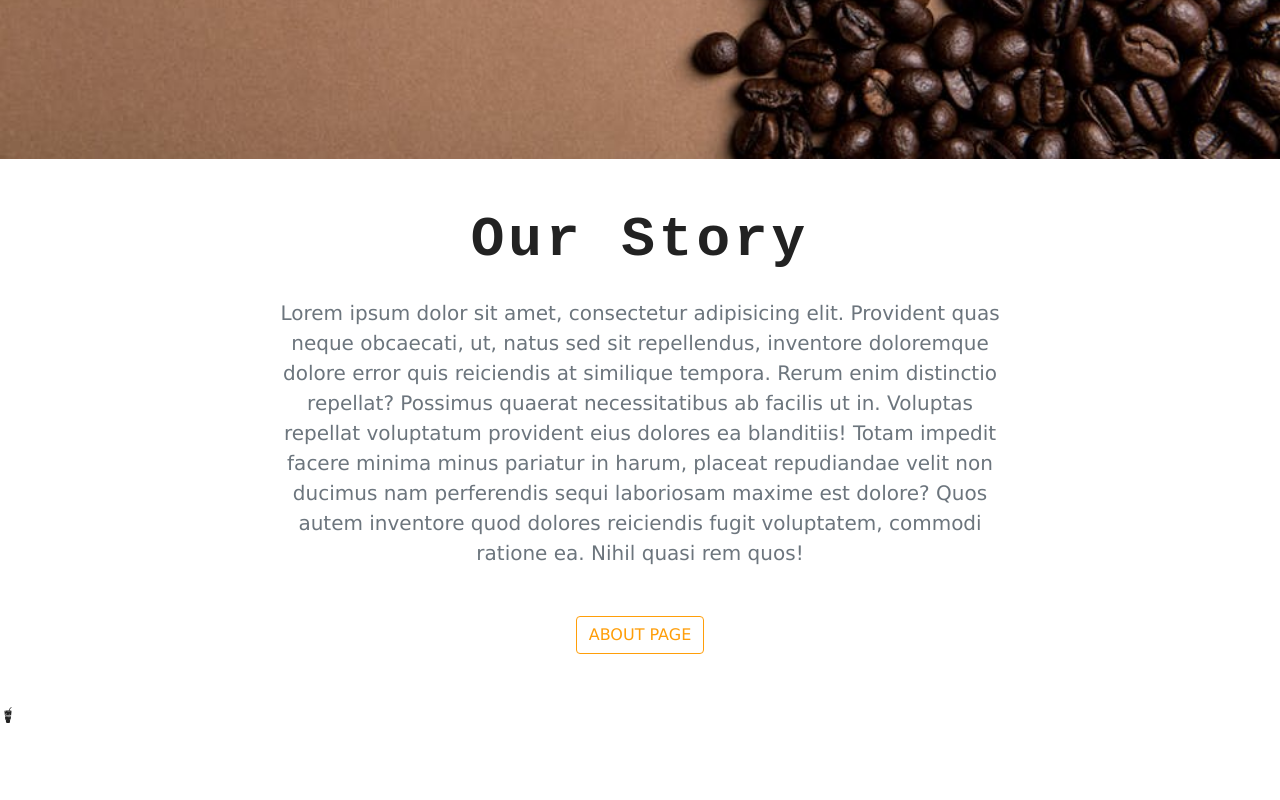
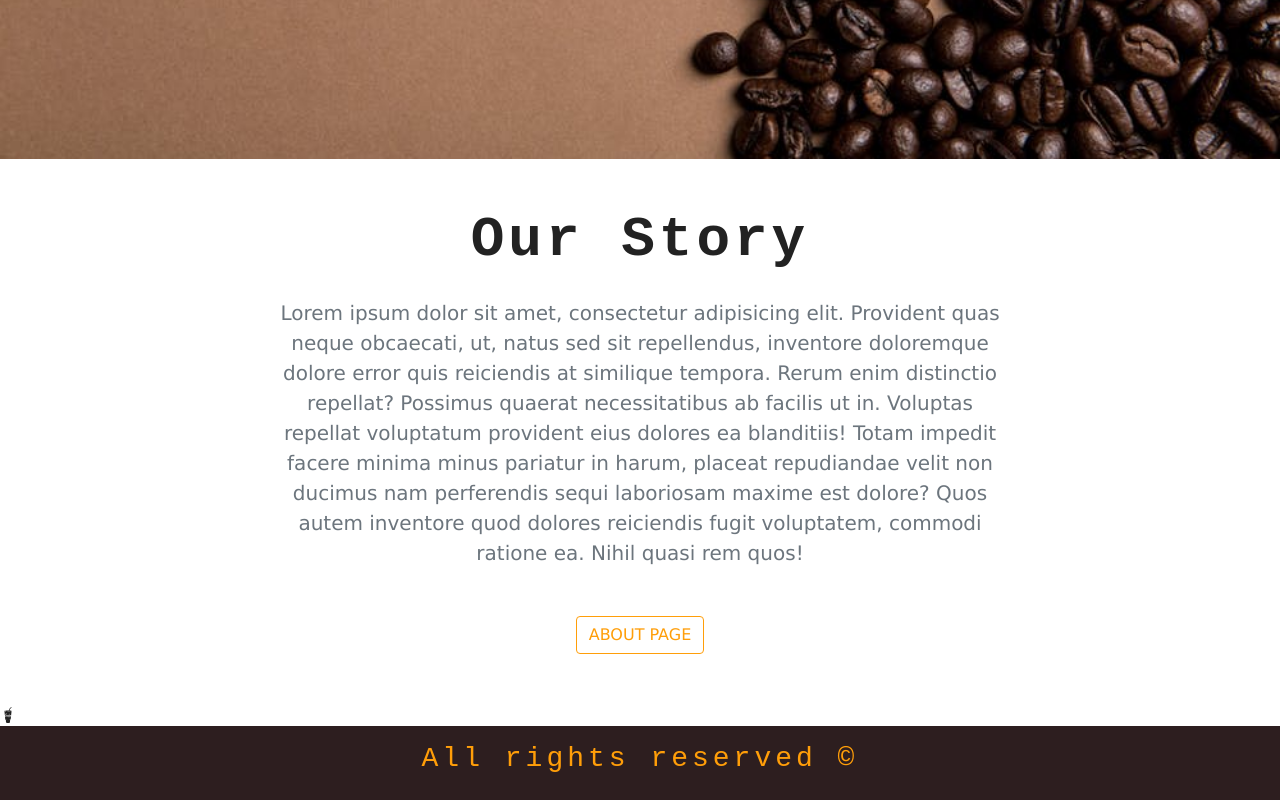
Before and after one commit to danprzy/coffee-shop-gatsby, a Gatsby site: page / in a window 1280 px wide. Shown: the part 715-1515 px from the top of the page. Before the commit the page ends 1441 px from the top, so only its background shows below. Built offline with nearby package versions, Linux system fonts and the light colour scheme; Gatsby itself is replaced by a stand-in of ours.

Commit message:
add Footer

```diff
--- /dev/null
+++ b/src/components/Globals/Footer.js
@@ -0,0 +1,17 @@
+import React from "react";
+
+export default function Footer() {
+  return (
+    <footer className="footer py-3">
+      <div className="container">
+        <div className="row">
+          <div className="col-10 mx-auto col-md-6 text-yellow text-center text-capitaliz">
+            <h3>
+              All rights reserved &copy;{new Date().getFullYear().toString}
+            </h3>
+          </div>
+        </div>
+      </div>
+    </footer>
+  );
+}
--- a/src/components/layout.css
+++ b/src/components/layout.css
@@ -48,3 +48,6 @@
   background: var(--mainYellow);
   color: var(--mainBrown);
 }
+.footer {
+  background: var(--mainBrown);
+}
--- a/src/components/layout.js
+++ b/src/components/layout.js
@@ -4,11 +4,13 @@
 import "./bootstrap.min.css";
 import "./layout.css";
 import Navbar from "./Globals/Navbar";
+import Footer from "./Globals/Footer";
 
 const Layout = ({ children }) => (
   <>
     <Navbar />
     {children}
+    <Footer />
   </>
 );
 
```
